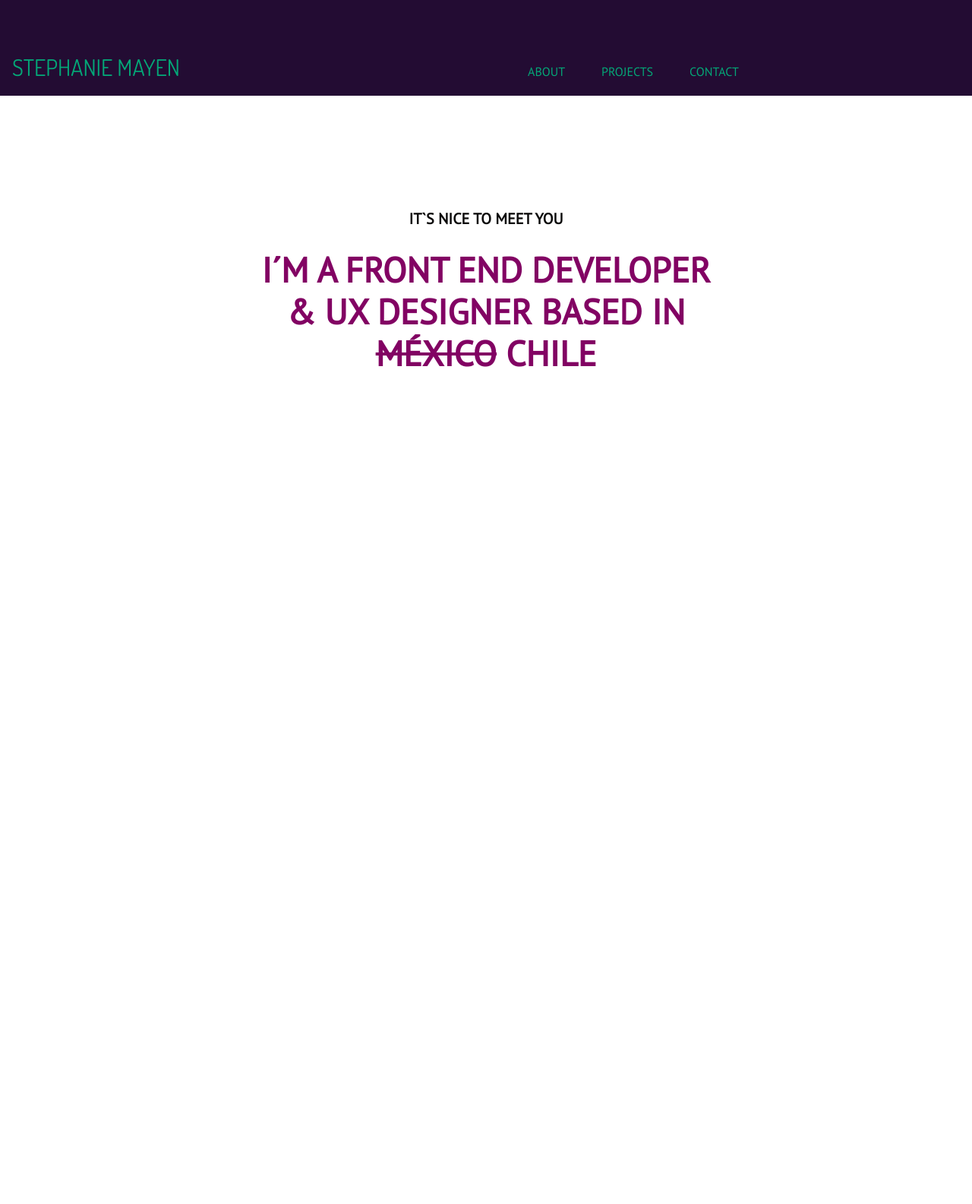
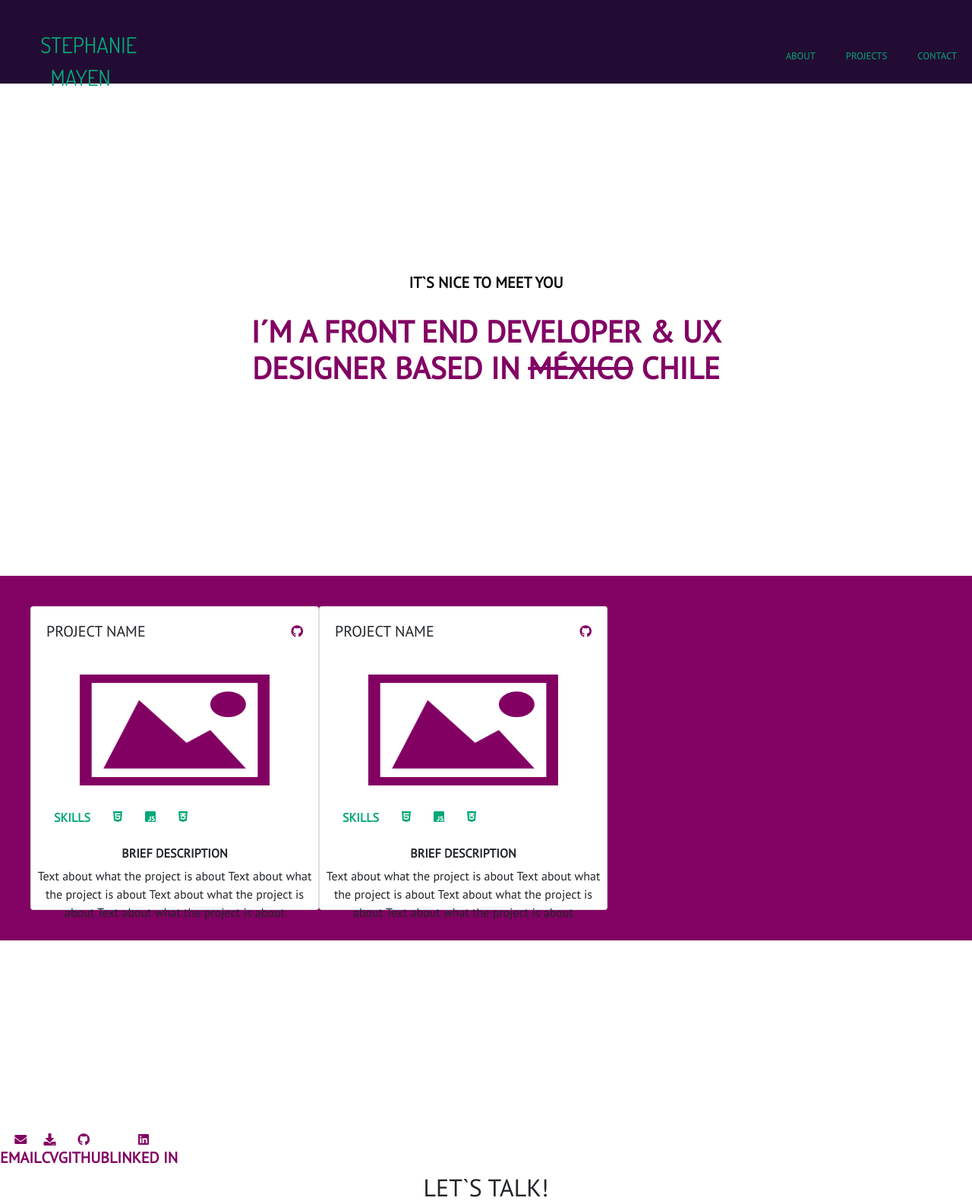
Before and after one commit to TaphieM/TaphieM.github.io, a website: page src/index.html in a window 1280 px wide. Shown: the top 1585 px of the page at 76% size. Before the commit the page ends 800 px from the top, so only its background shows below. Drawn offline with nearby package versions, Linux system fonts and the light colour scheme.

Commit message:
firts version of all pages with css

```diff
--- a/src/index.html
+++ b/src/index.html
@@ -16,40 +16,109 @@
 </head>
 
 <body>
-    <!--Barra de navegación-->
-    <nav id="menu" class="navbar navbar-expand-lg navbar-light">
-            <a id="myname" class="navbar-brand" href="#">STEPHANIE MAYEN</a>
-            <button class="navbar-toggler" type="button" data-toggle="collapse" data-target="#navbarNav" aria-controls="navbarNav" aria-expanded="false" aria-label="Toggle navigation">
-              <span class="navbar-toggler-icon"></span>
-            </button>
-            <div class="collapse navbar-collapse" id="navbarNav">
-              <ul class="navbar-nav">
-                <li class="nav-item">
-                  <a class="nav-link" href="#">ABOUT</a>
-                </li>
-                <li class="nav-item">
-                  <a class="nav-link" href="#">PROJECTS</a>
-                </li>
-                <li class="nav-item">
-                  <a class="nav-link" href="#">CONTACT</a>
-                </li>
+    <!-- Navbar -->
+    <nav>
+      <div class="myname">
+          <a href="">STEPHANIE MAYEN</a>
+      </div>
+      <div class="options">
+          <ul>
+            <li><a href="#aboutme">ABOUT</a></li>
+            <li><a href="#projects">PROJECTS</a></li>
+            <li><a href="#contact">CONTACT</a></li>
           </ul>
       </div>
     </nav>
-
-          <main>
+     <!-- End Navbar -->
+<main id="allsections">
+    <!-- First section -->
       <section id="salute">
         <h5><b>IT`S NICE TO MEET YOU</b></h5>
-                  <p><strong>I´M A FRONT END DEVELOPER & UX DESIGNER BASED IN <span>MÉXICO</span> CHILE</strong></p>
+        <h1><strong>I´M A FRONT END DEVELOPER & UX DESIGNER BASED IN <span>MÉXICO</span> CHILE</strong></h1>
       </section>
+    <!-- End First section -->
+
+    <!-- Second Section -->
     <section id="projects">
-                  <div>
-
+        <div class="card">
+           <div class="header">
+             <div id="projectname"><h5>PROJECT NAME</h5></div>
+             <div id="githlink"><i class="fab fa-github"></i></div>
+            </div>
+            <figure><img class="picture" src="img/picture.png" alt=""></figure>
+            <div id="resume">
+                <div id="skills">
+                    <h6><strong>SKILLS</strong></h6>
+                    <i class="fab fa-html5"></i>
+                    <i class="fab fa-js-square"></i>
+                    <i class="fab fa-css3-alt"></i>
+                </div>
+                <div id="description">
+                    <h6><strong>BRIEF DESCRIPTION</strong></h6>
+                    <p>Text about what the project is about Text about what the project is about Text about what the project is about Text about what the project is about</p>
+                </div>
+            </div>
+        </div>
+        <div class="card">
+                    <div class="header">
+                      <div id="projectname"><h5>PROJECT NAME</h5></div>
+                      <div id="githlink"><i class="fab fa-github"></i></div>
+                     </div>
+                     <figure><img class="picture" src="img/picture.png" alt=""></figure>
+                     <div id="resume">
+                         <div id="skills">
+                             <h6><strong>SKILLS</strong></h6>
+                             <i class="fab fa-html5"></i>
+                             <i class="fab fa-js-square"></i>
+                             <i class="fab fa-css3-alt"></i>
+                         </div>
+                         <div id="description">
+                             <h6><strong>BRIEF DESCRIPTION</strong></h6>
+                             <p>Text about what the project is about Text about what the project is about Text about what the project is about Text about what the project is about</p>
+                         </div>
+                     </div>
                  </div>
     </section>
+    <!-- End Second section -->
 
+   <!-- Third Section -->
+   <section id="contact">
+       <div id="contacticons">
+      <div class="email">
+         <i class="fas fa-envelope"></i>
+         <h5><strong>EMAIL</strong></h5>
+      </div>
+      <div class="cv">
+         <i class="fas fa-download"></i>
+         <h5><strong>CV</strong></h5>
+      </div>
+      <div class="github">
+        <i class="fab fa-github"></i>
+        <h5><strong>GITHUB</strong></h5>
+      </div>
+      <div class="linkedin">
+        <i class="fab fa-linkedin"></i>
+        <h5><strong>LINKED IN</strong></h5>
+      </div>
+    </div>
+      <div class="message"><h2>LET`S TALK!</h2></div>
+   </section>
+   <!-- End Third section -->
+
+   <!-- Fourth Section -->
+     <section id="aboutme">
+         <figure><img src="img/little-girl-face.png" alt=""></figure>
+         <div class="textaboutme">
+          <h5>A BIT MORE ABOUT ME</h5>
+          <p>Text about me Text about me Text about me Text about me Text about me </p><br>
+          <p>Text about me Text about me Text about me Text about me Text about me </p><br>
+          <p>Text about me Text about me Text about me Text about me Text about me </p><br>
+          <p>Text about me Text about me Text about me Text about me Text about me </p><br>
+          <p>Text about me Text about me Text about me Text about me Text about me </p><br>
+         </div>
+    </section>
+   <!-- End Fourth section -->
 </main>
-
     <!--Bootstrap-->
     <script src="https://code.jquery.com/jquery-3.3.1.slim.min.js" integrity="sha384-q8i/X+965DzO0rT7abK41JStQIAqVgRVzpbzo5smXKp4YfRvH+8abtTE1Pi6jizo" crossorigin="anonymous"></script>
     <script src="https://cdnjs.cloudflare.com/ajax/libs/popper.js/1.14.7/umd/popper.min.js" integrity="sha384-UO2eT0CpHqdSJQ6hJty5KVphtPhzWj9WO1clHTMGa3JDZwrnQq4sF86dIHNDz0W1" crossorigin="anonymous"></script>
@@ -57,3 +126,5 @@
 </body>
 
 </html>
+
+ <!-- Aquí acaba el navbar -->
--- a/src/style.css
+++ b/src/style.css
@@ -1,49 +1,59 @@
+/*Apply to all document*/
 * {
     font-family: 'PT Sans', sans-serif;
+    padding:0px;
+    margin:0px;
     text-align: center;
 }
 
-#menu {
+/* Apply to all the navbar */
+nav {
+    display: flex;   /*elements orientation to side*/
     background-color: #230C33;
-    width: 100%;
-    position: relative;
-    max-width: 100%;
-    flex: 0 0 auto;
-    flex-basis: 100%;
-    height: 126px;
+    height: 110px;
+    justify-content: space-between;
+    padding-top: 50px;
+    align-items: center;
 }
 
-#myname{
-    color:#04A777;
-    font-size: 30px;
+/* Navbar first section*/
+.myname a {
     font-family: 'Dosis', sans-serif;
-    margin-right: 450px;
-    margin-top: 50px;
+    font-size: 180%;
+    color: #04A777;
+    padding-left: 10%;
+    text-decoration: none;
+}
+/*Navbar second section*/
+.options ul{
+    display: flex;
+    list-style: none;
+   ;
+  }
+
+.options a {
+    color: #04A777;
+    font-size: 80%;
+    padding:20px;
+    text-decoration: none;
+    align-items: center;
 }
 
-#navbarNav a {
-    color:#04A777;
-    padding-top: 70px;
-    padding-right: 40px;
+.options li a:hover{
+    color:#FB8B24;
+}
+
+#salute, #projects, #contact, #aboutme {
+    max-width: 100%;
+    margin-top: 250px;
+    margin-bottom: 250px;
 }
 
 #salute{
-    width: 50%;
-    position: relative;
-    max-width: 100%;
-    flex: 0 0 auto;
-    flex-basis: 100%;
-
-    height: 80%;
-
-    font-size: 46px;
-
-
-    margin-top: 150px;
+    color: #820263;
+    line-height: 55px;
     margin-left:25%;
     margin-right: 25%;
-    color: #820263;
-    line-height: 55px;
 }
 
 #salute h5{
@@ -54,3 +64,57 @@
 #salute span {
     text-decoration: line-through;
 }
+
+#projects {
+    display: flex;
+    background-color: #820263;
+    padding: 40px;
+}
+
+.card {
+    height: 400px;
+    width: 380px;
+}
+
+.header {
+    display: flex;
+    justify-content: space-between;
+    padding: 20px;
+}
+
+.picture{
+   width: 250px;
+   height: 180px;
+}
+
+#skills{
+    display: flex;
+    color: #04A777;
+    padding-bottom: 20px;
+}
+
+#skills h6 {
+    padding-right: 30px;
+    padding-left: 30px;
+}
+
+#skills i {
+    padding-right: 30px;
+}
+
+.fa-html5:before {
+    color: #04A777;
+}
+#contacticons {
+    display: flex;
+    color: #820263;
+}
+
+.fa-envelope:before, .fa-download:before, .fa-github:before,.fa-linkedin:before {
+    color: #820263;
+}
+
+#aboutme {
+    display: flex;
+    padding: 40px;
+}
```
Also changed, not shown: src/img/little-girl-face.png (added), src/img/picture.png (added). Lines whose indentation alone changed are shown as unchanged.
